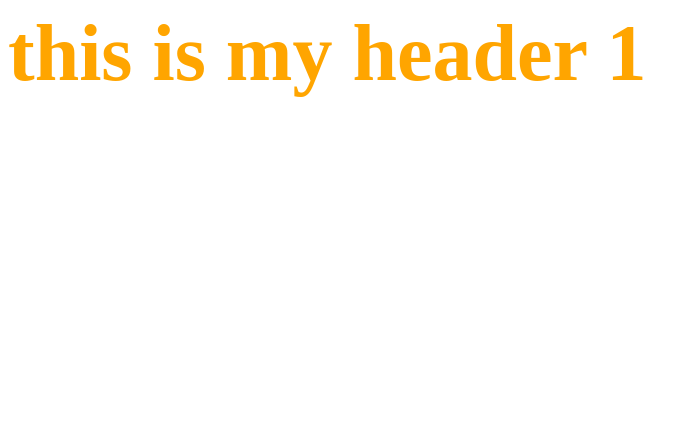
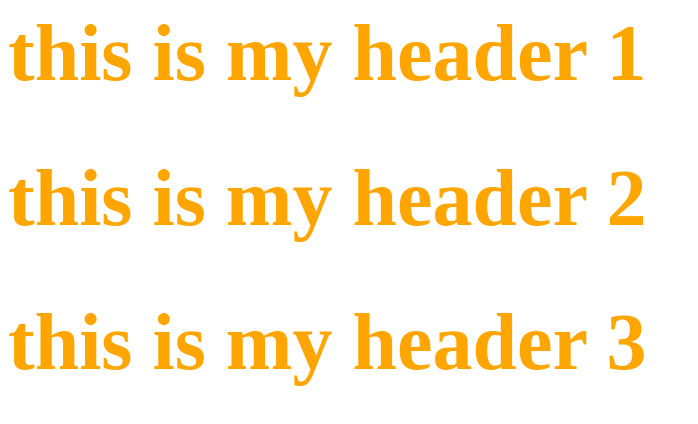
Before and after one commit to Helloootiger/GitHub-project-1, a plain HTML site: page index.html in a window 1280 px wide. Shown: the whole page, without its empty margins (0-698 px from the left). Drawn offline with Linux system fonts and the light colour scheme.

Commit message:
Added header 2 and 3

```diff
--- a/index.html
+++ b/index.html
@@ -11,9 +11,11 @@ h1 {color:orange; font-size:500%}
 </style>
 </head>
 
-  <H1> this is my header 1 </H1>
+ <H1> this is my header 1 </H1>
+ <H1> this is my header 2 </H1>
+ <H1> this is my header 3 </H1>
 
-<body>
+ <body>
 </body>
 
 </html>
```
